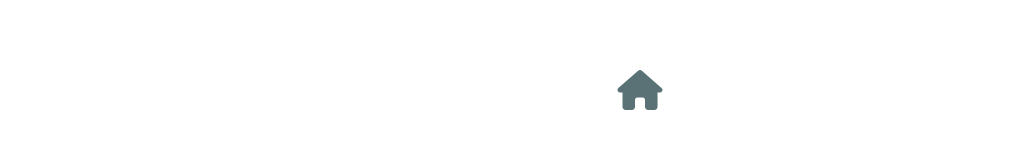
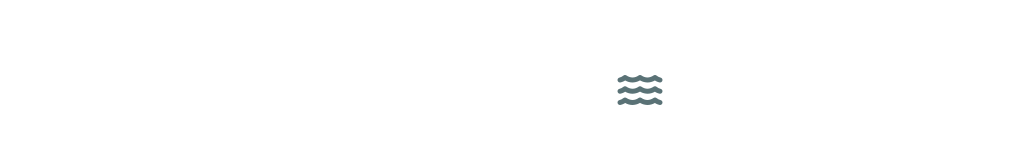
Before and after one commit to AlexD38/sounds, a React (Vite) app: page / in a window 1280 px wide. Shown: the part 716-876 px from the top of the page, without its empty margins (0-1015 px from the left). Built offline with nearby package versions, Linux system fonts and the light colour scheme.

Commit message:
[filtered]. birds sound to retain only village

```diff
--- a/src/App.jsx
+++ b/src/App.jsx
@@ -72,19 +72,12 @@
       <SavedSnaps />
 
       <WhiteNoisePlayer custom="perlinNoise" />
-
       <Player
         title={'morning'}
-        sourcePath={monrningSound}
+        sourcePath={villageSound}
         custom="perlinNoise"
       />
       <Player title={'fire'} sourcePath={fireSound} custom="perlinNoise" />
-      <Player
-        title={'village'}
-        sourcePath={villageSound}
-        custom="perlinNoise"
-      />
-      <Player title={'srping'} sourcePath={springSound} custom="perlinNoise" />
       <Player
         title={'ocean'}
         sourcePath={oceanSound}
```
